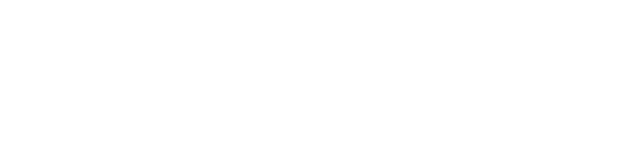
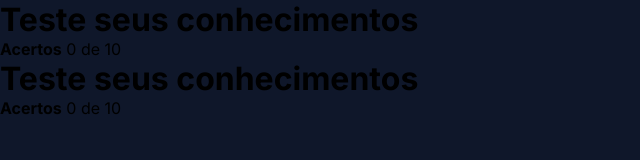
Before and after one commit to jesseprogran/nlw_expert_js, a plain HTML site: page index.html in a window 1280 px wide. Shown: the whole page, without its empty margins (0-640 px from the left). Drawn offline with Linux system fonts and the light colour scheme.

Commit message:
reorganizando o html

```diff
--- a/index.html
+++ b/index.html
@@ -8,6 +8,50 @@
     <link rel="stylesheet" href="style.css" />
   </head>
   <body>
+    <main>
+      <header>
+        <h1>Teste seus conhecimentos</h1>
+      </header>
+
+      <div id="quiz"></div>
+
+      <template>
+        <div class="quiz-item">
+          <h3>Pergunta 01</h3>
+          <dl>
+            <dt>
+              <input type="radio" name="item" value="0" />
+              <span> Resposta A </span>
+            </dt>
+          </dl>
+        </div>
+      </template>
+
+      <div id="acertos">
+        <strong>Acertos</strong>
+        <span>0 de 10</span>
+      </div>
+    </main>
+    <h1>Teste seus conhecimentos</h1>
+
+    <div id="quiz"></div>
+
+    <template>
+      <div class="quiz-item">
+        <h3>Pergunta 01</h3>
+        <dl>
+          <dt>
+            <input type="radio" name="item" value="0" />
+            <span> Resposta A </span>
+          </dt>
+        </dl>
+      </div>
+    </template>
+
+    <div id="acertos">
+      <strong>Acertos</strong>
+      <span>0 de 10</span>
+    </div>
     <script src="index.js"></script>
   </body>
 </html>
--- a/style.css
+++ b/style.css
@@ -0,0 +1,19 @@
+@import url("https://fonts.googleapis.com/css2?family=Inter:wght@400;600;700&display=swap");
+
+*,
+:root {
+  margin: 0;
+  padding: 0;
+  box-sizing: border-box;
+
+  font-family: "Inter", sans-serif;
+  font-synthesis: none;
+  text-rendering: optimizeLegibility;
+  -webkit-font-smoothing: antialiased;
+  -moz-osx-font-smoothing: grayscale;
+  -webkit-text-size-adjust: 100%;
+}
+
+body {
+  background-color: #0f172a;
+}
```
